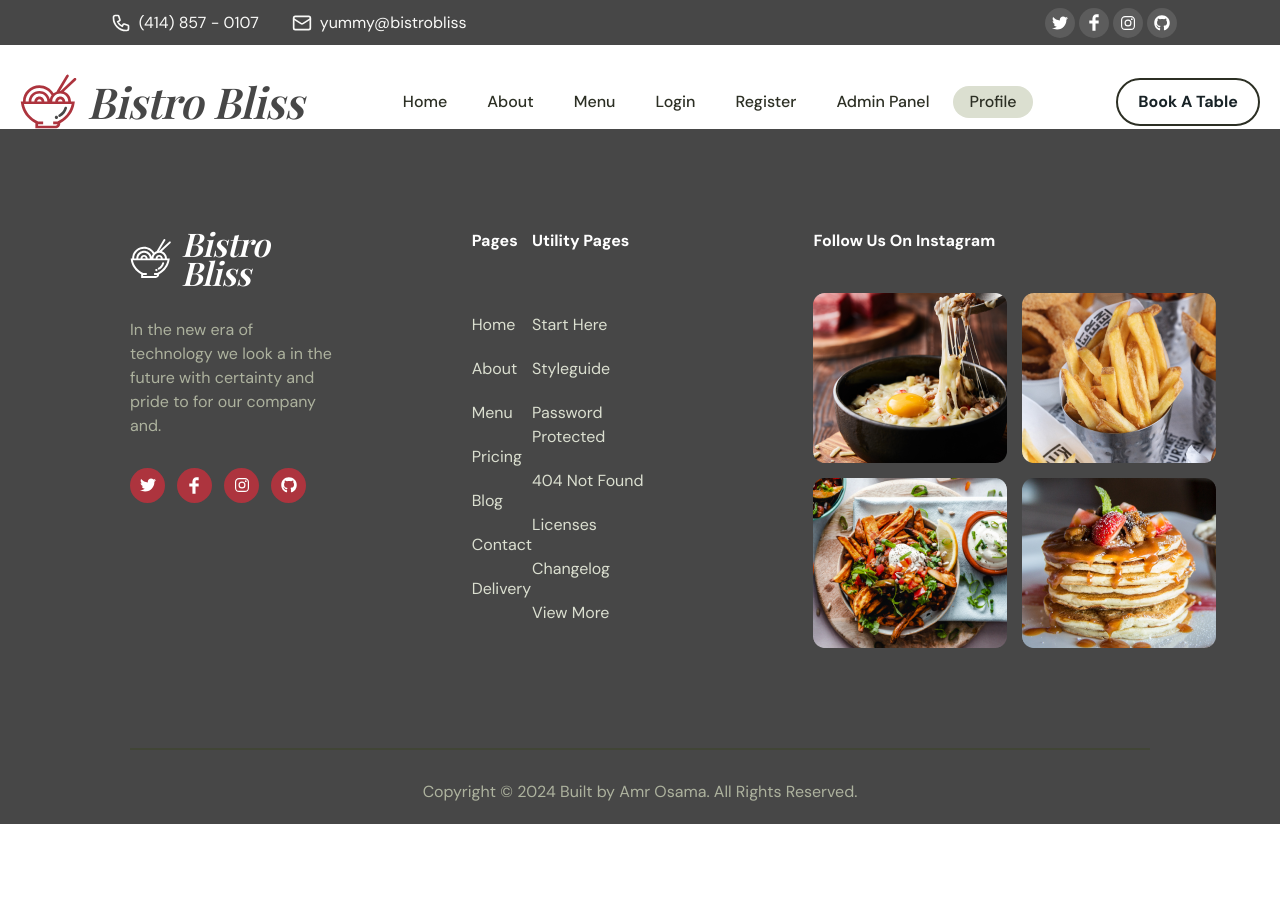
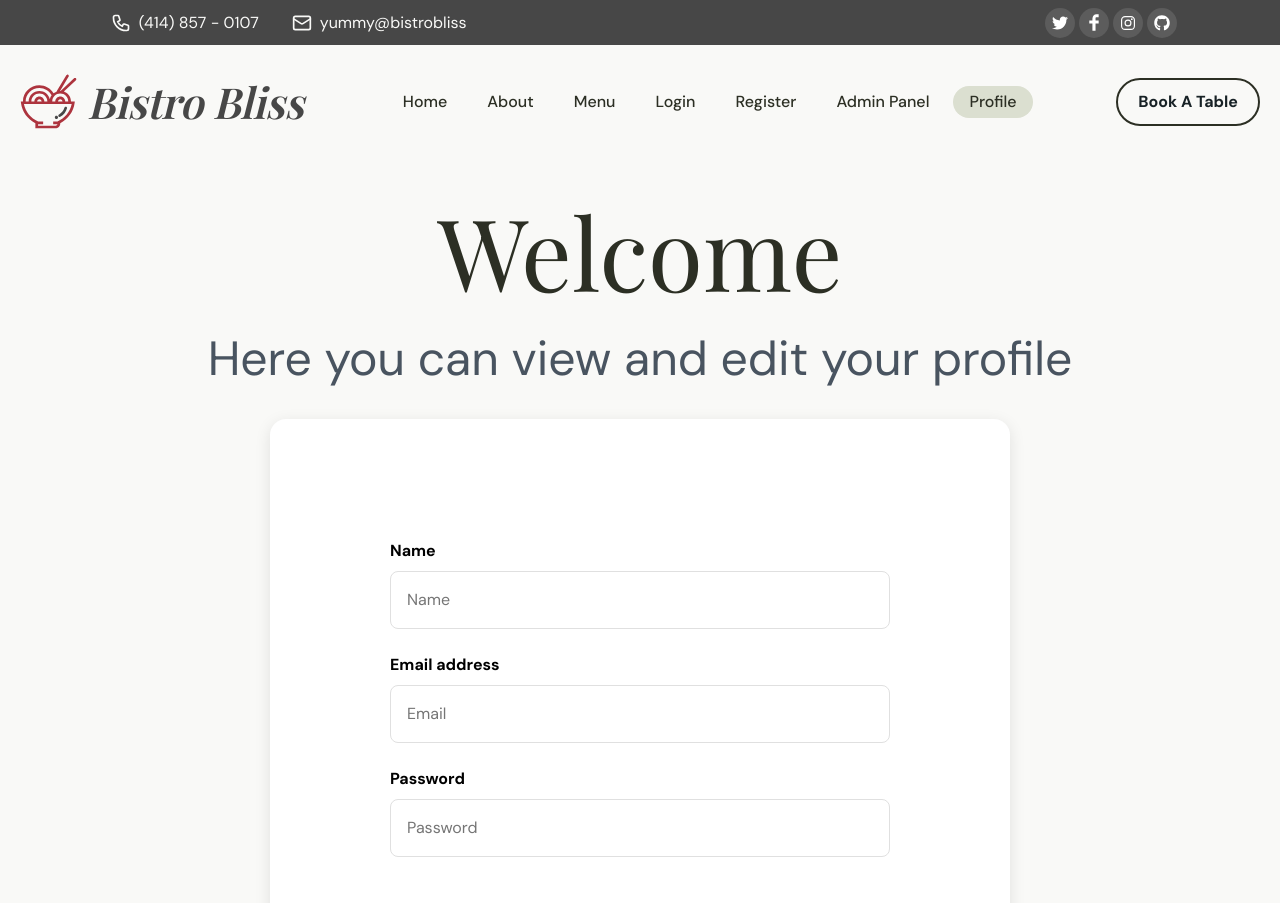
Before and after one commit to Amr-3009/front-end-final-project, a React (Create React App) app: page /user-profile in a window 1280 px wide. Shown: the top 903 px of the page. Before the commit the page ends 824 px from the top, so only its background shows below. Built offline with nearby package versions, Linux system fonts and the light colour scheme; no server answers; a web font is replaced by a local one.

Commit message:
chore: Add user profile route

```diff
--- a/src/App.js
+++ b/src/App.js
@@ -12,6 +12,7 @@ import AdminPanel from "./Components/AdminPanel/AdminPanel";
 import ViewMenuComp from "./Components/ViewMenuComp/ViewMenuComp";
 import EditMenuComp from "./Components/EditMenuComp/EditMenuComp";
 import ViewUsersComp from "./Components/ViewUsersComp/ViewUsersComp";
+import UserProfile from "./Components/UserProfile/UserProfile";
 
 function App() {
   return (
@@ -32,6 +33,7 @@ function App() {
           element={<EditMenuComp />}
         />
         <Route path="/admin-panel/view-users" element={<ViewUsersComp />} />
+        <Route path="/user-profile" element={<UserProfile />} />
       </Routes>
       <Footer />
     </>
--- a/src/Components/Signing/Login/LoginComp.js
+++ b/src/Components/Signing/Login/LoginComp.js
@@ -18,10 +18,20 @@ const LoginComp = () => {
       })
       .then((res) => {
         console.log(res.data);
-        localStorage.setItem("UserToken", res.data.token);
+        const userToken = res.data.UserToken;
+        const userId = res.data.userID;
+        localStorage.setItem("UserId", userId);
+        localStorage.setItem("UserToken", userToken);
+        // axios.defaults.headers.common[
+        //   "Authorization"
+        // ] = `Bearer ${res.data.UserToken}`;
         navigate("/home");
+        return true;
       })
-      .catch((err) => console.log(err));
+      .catch((err) => {
+        console.log(err);
+        return false;
+      });
   };
   const preventDefault = (e) => {
     e.preventDefault();
--- a/src/Components/Signing/signing.css
+++ b/src/Components/Signing/signing.css
@@ -13,6 +13,14 @@
     font-weight: 400;
     line-height: 96px;
     color: #2c2f24;
+    margin-bottom: 48px;
+  }
+  p{
+    font-family: "DM Sans", sans-serif;
+    font-size: 48px;
+    font-weight: 400;
+    line-height: 24px;
+    color: #495460;
     margin-bottom: 48px;
   }
   form {
--- /dev/null
+++ b/src/Components/UserProfile/UserProfile.js
@@ -0,0 +1,47 @@
+import axios from "axios";
+import React, { useEffect } from "react";
+import { useState } from "react";
+
+const UserProfile = () => {
+  const userId = localStorage.getItem("UserId");
+  const [user, setUser] = useState({
+    name: "",
+    email: "",
+    password: "",
+  });
+  useEffect(() => {
+    axios
+      .get(`http://127.0.0.1:8000/api/user/${userId}`)
+      .then((res) => {
+        console.log(res.data);
+        setUser(res.data);
+      })
+      .catch((err) => console.log(err));
+  }, [userId]);
+  return (
+    <>
+      <div className="filler"></div>
+      <div className="sectionWrapper">
+        <h1>Welcome {user.name}</h1>
+        <p>Here you can view and edit your profile</p>
+        <form>
+          <div className="form-group">
+            <label htmlFor="name">Name</label>
+            <input type="text" id="name" placeholder="Name" value={user.name} onChange={(e) => setUser({...user, name: e.target.value})}/>
+          </div>
+          <div className="form-group">
+            <label htmlFor="email">Email address</label>
+            <input type="email" id="email" placeholder="Email" value={user.email} onChange={(e) => setUser({...user, email: e.target.value})}/>
+          </div>
+          <div className="form-group">
+            <label htmlFor="password">Password</label>
+            <input type="password" id="password" placeholder="Password" value={user.password} onChange={(e) => setUser({...user, password: e.target.value})}/>
+          </div>
+          <button type="submit">Update</button>
+        </form>
+      </div>
+    </>
+  );
+};
+
+export default UserProfile;
```
